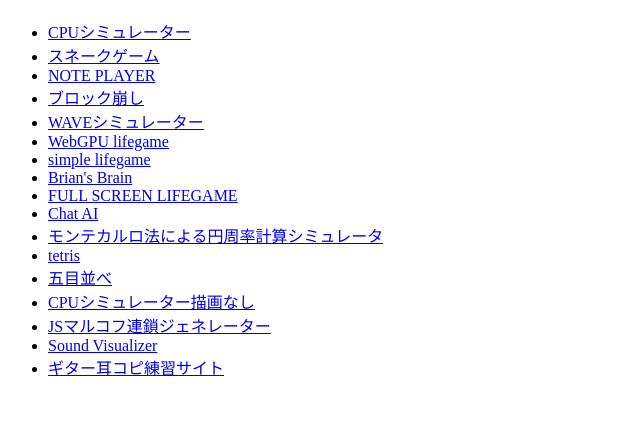
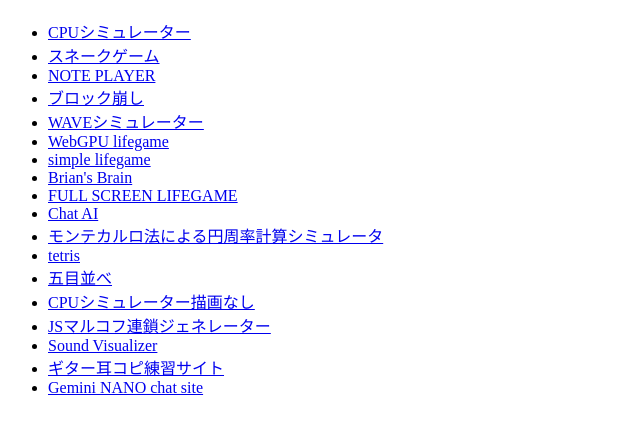
Before and after one commit to TRBX304/linklist, a plain HTML site: page index.html in a window 1280 px wide. Shown: the part 61-492 px from the top of the page, without its empty margins (0-640 px from the left). Drawn offline with Linux system fonts and the light colour scheme.

Commit message:
Update index.html

```diff
--- a/index.html
+++ b/index.html
@@ -26,6 +26,7 @@
         <li><a href="https://trbx304.github.io/markov_generator/" target="_blank">JSマルコフ連鎖ジェネレーター</a></li>
         <li><a href="https://github.com/TRBX304/sound_visualizer" target="_blank">Sound Visualizer</a></li>
         <li><a href="https://trbx304.github.io/guitar_ear_training/" target="_blank">ギター耳コピ練習サイト</a></li>
+        <li><a href="https://trbx304.github.io/gemini_nano/" target="_blank">Gemini NANO chat site</a></li>
     </ul>
 
 </body>
```
